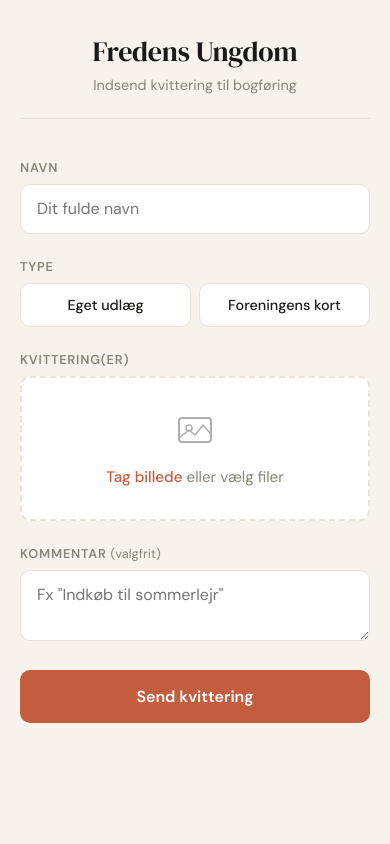
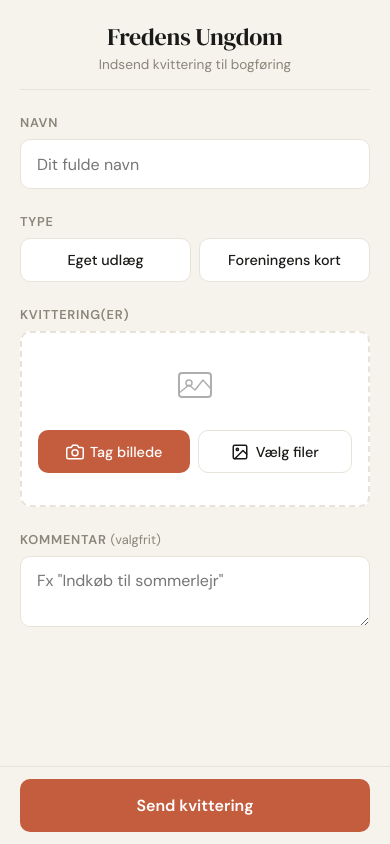
Before and after one commit to namso-a/automatisk-bogfoering, a Flask app: page / in a window 390 px wide. Run offline with Flask 3, Linux system fonts and the light colour scheme; some libraries are stand-ins or nearby versions.

Commit message:
feat: mobile-first UI — sticky submit, camera button, safe areas
- Sticky submit button fixed to bottom of viewport
- Camera-first upload with dedicated "Tag billede" button (uses capture=environment)
- Separate "Vælg filer" button for gallery/file picker
- Safe area padding for iPhone home bar
- Tighter header spacing so form fields are visible immediately

Co-Authored-By: Claude Opus 4.6 <noreply@anthropic.com>

```diff
--- a/templates/form.html
+++ b/templates/form.html
@@ -34,28 +34,29 @@
         .container {
             max-width: 440px;
             margin: 0 auto;
-            padding: 2rem 1.25rem 3rem;
+            padding: 1.25rem 1.25rem 6rem;
+            padding-bottom: calc(6rem + env(safe-area-inset-bottom, 0px));
         }
 
         /* Header */
         .header {
             text-align: center;
-            margin-bottom: 2.5rem;
-            padding-bottom: 1.5rem;
+            margin-bottom: 1.5rem;
+            padding-bottom: 1rem;
             border-bottom: 1px solid var(--warm);
         }
 
         .header h1 {
             font-family: 'DM Serif Display', serif;
-            font-size: 1.75rem;
+            font-size: 1.5rem;
             font-weight: 400;
             letter-spacing: -0.01em;
-            margin-bottom: 0.35rem;
+            margin-bottom: 0.2rem;
         }
 
         .header p {
             color: var(--muted);
-            font-size: 0.9rem;
+            font-size: 0.85rem;
         }
 
         /* Form */
@@ -310,6 +311,24 @@
 
         .has-files .add-more { display: inline-block; }
 
+        /* Sticky submit bar */
+        .submit-bar {
+            position: fixed;
+            bottom: 0;
+            left: 0;
+            right: 0;
+            background: var(--paper);
+            padding: 0.75rem 1.25rem;
+            padding-bottom: calc(0.75rem + env(safe-area-inset-bottom, 0px));
+            border-top: 1px solid var(--warm);
+            z-index: 100;
+        }
+
+        .submit-bar-inner {
+            max-width: 440px;
+            margin: 0 auto;
+        }
+
         /* Submit */
         .submit-btn {
             display: block;
@@ -324,7 +343,6 @@
             border-radius: var(--radius);
             cursor: pointer;
             transition: background 0.2s, transform 0.1s;
-            margin-top: 0.5rem;
         }
 
         .submit-btn:hover { background: var(--accent-hover); }
@@ -470,6 +488,46 @@
             color: var(--success-ink);
         }
 
+        /* Camera-first upload buttons */
+        .upload-buttons {
+            display: flex;
+            gap: 0.5rem;
+            margin-top: 0.5rem;
+        }
+
+        .upload-btn-camera, .upload-btn-gallery {
+            flex: 1;
+            display: flex;
+            align-items: center;
+            justify-content: center;
+            gap: 0.4rem;
+            padding: 0.7rem 0.5rem;
+            font-family: 'DM Sans', sans-serif;
+            font-size: 0.9rem;
+            font-weight: 500;
+            border-radius: var(--radius);
+            cursor: pointer;
+            border: none;
+        }
+
+        .upload-btn-camera {
+            background: var(--accent);
+            color: #fff;
+        }
+
+        .upload-btn-camera:hover { background: var(--accent-hover); }
+
+        .upload-btn-gallery {
+            background: #fff;
+            color: var(--ink);
+            border: 1.5px solid var(--warm);
+        }
+
+        .upload-btn-gallery:hover { border-color: var(--accent); }
+
+        .has-files .upload-buttons { display: none; }
+        .has-files .upload-placeholder { display: none; }
+
         /* Duplicate warning */
         .duplicate-warn {
             background: #fff8e6;
@@ -534,13 +592,21 @@
                             <circle cx="14" cy="18" r="3" stroke="currentColor" stroke-width="1.5"/>
                             <path d="M4 28l10-8 6 5 8-10 8 9" stroke="currentColor" stroke-width="1.5" stroke-linejoin="round"/>
                         </svg>
-                        <div class="upload-text">
-                            <strong>Tag billede</strong> eller vælg filer
+                        <div class="upload-buttons">
+                            <button type="button" class="upload-btn-camera" id="camera-btn">
+                                <svg width="18" height="18" viewBox="0 0 24 24" fill="none" stroke="currentColor" stroke-width="2" stroke-linecap="round" stroke-linejoin="round"><path d="M23 19a2 2 0 0 1-2 2H3a2 2 0 0 1-2-2V8a2 2 0 0 1 2-2h4l2-3h6l2 3h4a2 2 0 0 1 2 2z"/><circle cx="12" cy="13" r="4"/></svg>
+                                Tag billede
+                            </button>
+                            <button type="button" class="upload-btn-gallery" id="gallery-btn">
+                                <svg width="18" height="18" viewBox="0 0 24 24" fill="none" stroke="currentColor" stroke-width="2" stroke-linecap="round" stroke-linejoin="round"><rect x="3" y="3" width="18" height="18" rx="2"/><circle cx="8.5" cy="8.5" r="1.5"/><path d="M21 15l-5-5L5 21"/></svg>
+                                Vælg filer
+                            </button>
                         </div>
                     </div>
                     <div class="file-list" id="file-list"></div>
                     <button type="button" class="add-more" id="add-more-btn">+ Tilføj flere</button>
                     <input type="file" id="receipt" name="receipt" accept="image/*,.pdf,.heic,.heif" multiple>
+                    <input type="file" id="receipt-camera" accept="image/*" capture="environment" multiple style="display:none">
                 </div>
             </div>
 
@@ -549,10 +615,15 @@
                 <textarea id="comment" name="comment" placeholder="Fx &quot;Indkøb til sommerlejr&quot;"></textarea>
             </div>
 
-            <button type="submit" class="submit-btn" id="submit-btn">Send kvittering</button>
-            <div class="progress-text" id="progress-text"></div>
             <div class="error-msg" id="error-msg"></div>
         </form>
+
+        <div class="submit-bar" id="submit-bar">
+            <div class="submit-bar-inner">
+                <button type="submit" form="receipt-form" class="submit-btn" id="submit-btn">Send kvittering</button>
+                <div class="progress-text" id="progress-text"></div>
+            </div>
+        </div>
 
         <div class="success" id="success">
             <div class="success-check">
@@ -568,10 +639,14 @@
     <script>
         const form = document.getElementById('receipt-form');
         const fileInput = document.getElementById('receipt');
+        const cameraInput = document.getElementById('receipt-camera');
         const uploadArea = document.getElementById('upload-area');
         const fileListEl = document.getElementById('file-list');
         const addMoreBtn = document.getElementById('add-more-btn');
+        const cameraBtn = document.getElementById('camera-btn');
+        const galleryBtn = document.getElementById('gallery-btn');
         const submitBtn = document.getElementById('submit-btn');
+        const submitBar = document.getElementById('submit-bar');
         const errorMsg = document.getElementById('error-msg');
         const successDiv = document.getElementById('success');
         const successText = document.getElementById('success-text');
@@ -657,6 +732,21 @@
         fileInput.addEventListener('change', () => {
             addFiles(Array.from(fileInput.files));
             fileInput.value = '';
+        });
+
+        cameraInput.addEventListener('change', () => {
+            addFiles(Array.from(cameraInput.files));
+            cameraInput.value = '';
+        });
+
+        cameraBtn.addEventListener('click', (e) => {
+            e.stopPropagation();
+            cameraInput.click();
+        });
+
+        galleryBtn.addEventListener('click', (e) => {
+            e.stopPropagation();
+            fileInput.click();
         });
 
         addMoreBtn.addEventListener('click', (e) => {
@@ -894,6 +984,7 @@
 
             if (completed > 0) {
                 form.style.display = 'none';
+                submitBar.style.display = 'none';
                 if (completed === 1 && errors.length === 0) {
                     successText.textContent = 'Din kvittering er modtaget og bogført.';
                 } else if (errors.length === 0) {
```
